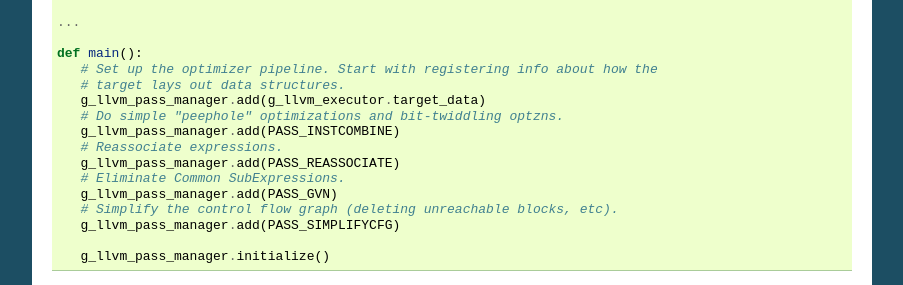
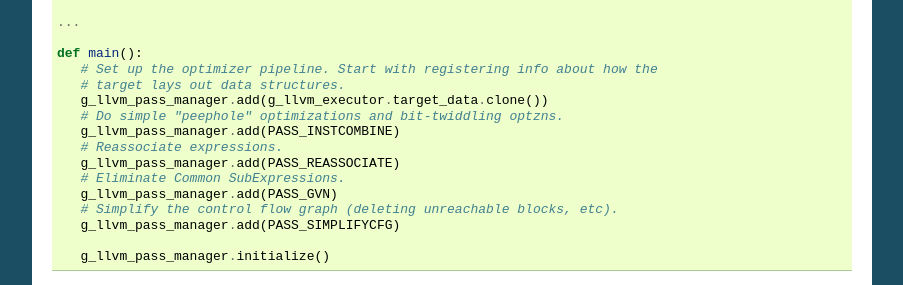
Before and after one commit to llvmpy/llvmpy, a Sphinx documentation site: the page built from docs/source/doc/kaleidoscope/PythonLangImpl4.rst, in a window 1280 px wide and 900 px high, scrolled down 1780 px. Shown: the part 167-452 px from the top of the window, without its empty margins (198-1101 px from the left). Built offline with Sphinx 7.4.7, drawn with Linux system fonts in a browser that asks for light colours; the version number could not be read and is left out.

Commit message:
Clone target_data

```diff
--- a/docs/source/doc/kaleidoscope/PythonLangImpl4.rst
+++ b/docs/source/doc/kaleidoscope/PythonLangImpl4.rst
@@ -153,7 +153,7 @@ this:
    def main():
       # Set up the optimizer pipeline. Start with registering info about how the
       # target lays out data structures.
-      g_llvm_pass_manager.add(g_llvm_executor.target_data)
+      g_llvm_pass_manager.add(g_llvm_executor.target_data.clone())
       # Do simple "peephole" optimizations and bit-twiddling optzns.
       g_llvm_pass_manager.add(PASS_INSTCOMBINE)
       # Reassociate expressions.
@@ -888,7 +888,7 @@ Main driver code.
    def main():
       # Set up the optimizer pipeline. Start with registering info about how the
       # target lays out data structures.
-      g_llvm_pass_manager.add(g_llvm_executor.target_data)
+      g_llvm_pass_manager.add(g_llvm_executor.target_data.clone())
       # Do simple "peephole" optimizations and bit-twiddling optzns.
       g_llvm_pass_manager.add(PASS_INSTCOMBINE)
       # Reassociate expressions.
--- a/docs/source/doc/kaleidoscope/PythonLangImpl5.rst
+++ b/docs/source/doc/kaleidoscope/PythonLangImpl5.rst
@@ -1502,7 +1502,7 @@ Main driver code.
    def main():
       # Set up the optimizer pipeline. Start with registering info about how the
       # target lays out data structures.
-      g_llvm_pass_manager.add(g_llvm_executor.target_data)
+      g_llvm_pass_manager.add(g_llvm_executor.target_data.clone())
       # Do simple "peephole" optimizations and bit-twiddling optzns.
       g_llvm_pass_manager.add(PASS_INSTCOMBINE)
       # Reassociate expressions.
--- a/docs/source/doc/kaleidoscope/PythonLangImpl6.rst
+++ b/docs/source/doc/kaleidoscope/PythonLangImpl6.rst
@@ -1511,7 +1511,7 @@ Main driver code.
    def main():
       # Set up the optimizer pipeline. Start with registering info about how the
       # target lays out data structures.
-      g_llvm_pass_manager.add(g_llvm_executor.target_data)
+      g_llvm_pass_manager.add(g_llvm_executor.target_data.clone())
       # Do simple "peephole" optimizations and bit-twiddling optzns.
       g_llvm_pass_manager.add(PASS_INSTCOMBINE)
       # Reassociate expressions.
--- a/docs/source/doc/kaleidoscope/PythonLangImpl7.rst
+++ b/docs/source/doc/kaleidoscope/PythonLangImpl7.rst
@@ -463,7 +463,7 @@ get good codegen once again:
    def main():
       # Set up the optimizer pipeline. Start with registering info about how the
       # target lays out data structures.
-      g_llvm_pass_manager.add(g_llvm_executor.target_data)
+      g_llvm_pass_manager.add(g_llvm_executor.target_data.clone())
       # Promote allocas to registers.
       g_llvm_pass_manager.add(PASS_MEM2REG)
       # Do simple "peephole" optimizations and bit-twiddling optzns.
@@ -1786,7 +1786,7 @@ Main driver code.
    def main():
       # Set up the optimizer pipeline. Start with registering info about how the
       # target lays out data structures.
-      g_llvm_pass_manager.add(g_llvm_executor.target_data)
+      g_llvm_pass_manager.add(g_llvm_executor.target_data.clone())
       # Promote allocas to registers.
       g_llvm_pass_manager.add(PASS_MEM2REG)
       # Do simple "peephole" optimizations and bit-twiddling optzns.
```
